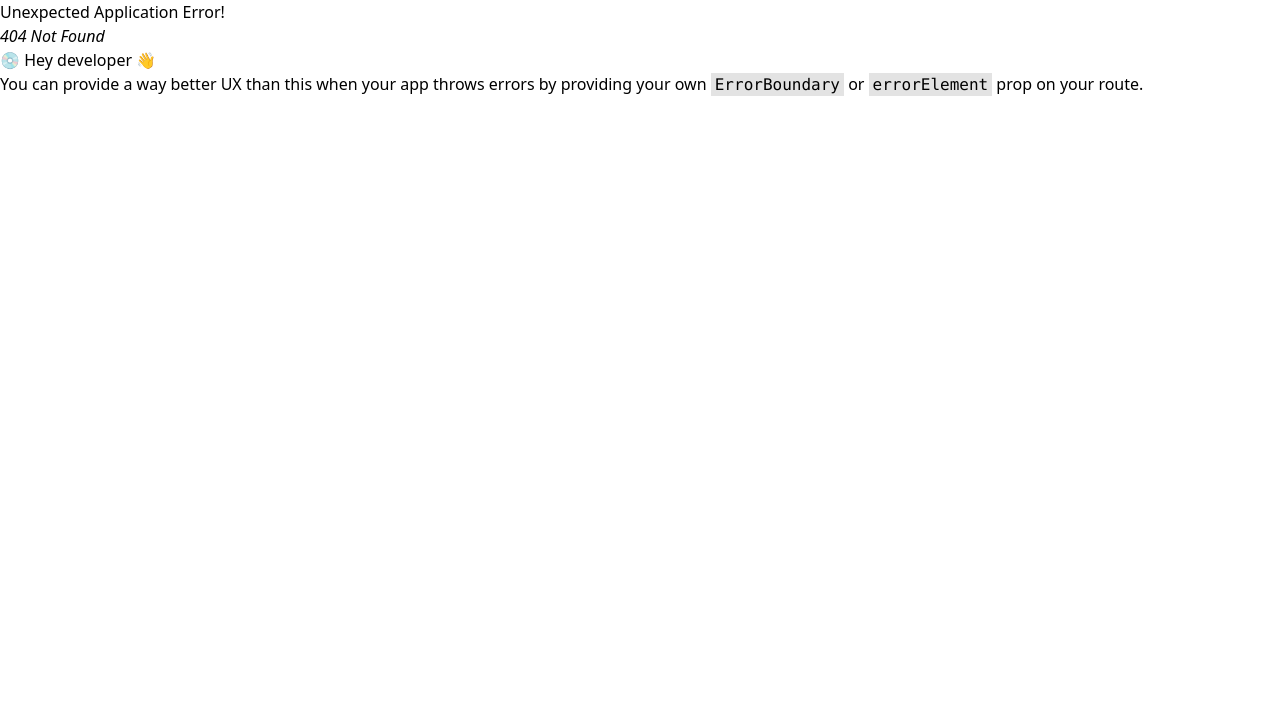
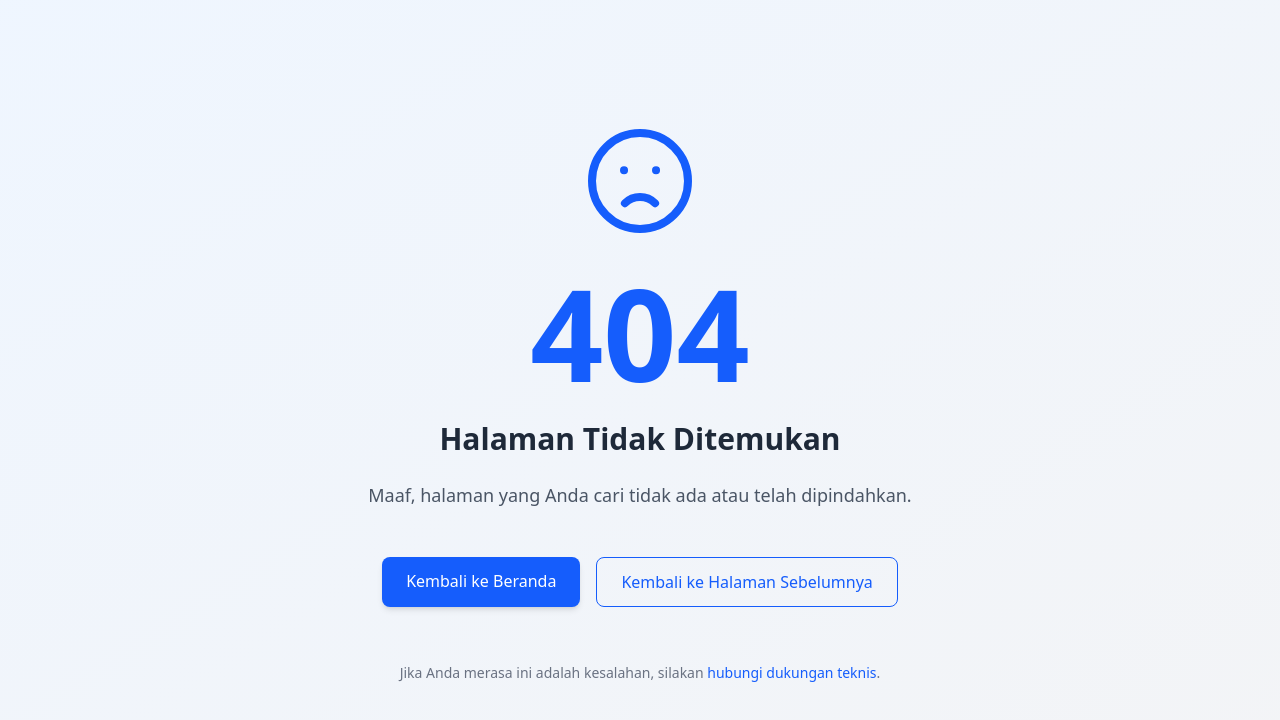
Before and after one commit to Azzerith/forum_asisten, a React (Vite) app in the folder frontend/: page /login in a window 1280 px wide. Before the commit this address had no page. Shown: the top 720 px of the page. Built offline with nearby package versions, Linux system fonts and the light colour scheme.

Commit message:
error & not found page

```diff
--- /dev/null
+++ b/frontend/src/components/ErrorPage.jsx
@@ -0,0 +1,68 @@
+import { useRouteError, Link } from 'react-router-dom'
+import PropTypes from 'prop-types'
+
+const ErrorPage = ({ customMessage }) => {
+  const error = useRouteError()
+  console.error(error)
+
+  // Default error message
+  let errorMessage = customMessage || 'Terjadi kesalahan yang tidak terduga'
+  let errorStatus = ''
+  let errorDetails = ''
+
+  // Jika error dari router
+  if (error) {
+    errorStatus = error.status || ''
+    errorDetails = error.statusText || error.message || ''
+
+    if (error.status === 404) {
+      errorMessage = 'Halaman yang Anda cari tidak ditemukan'
+    } else if (error.status === 401) {
+      errorMessage = 'Anda tidak memiliki akses ke halaman ini'
+    } else if (error.status === 500) {
+      errorMessage = 'Terjadi kesalahan di server'
+    }
+  }
+
+  return (
+    <div className="flex items-center justify-center min-h-screen bg-gray-50 p-5">
+      <div className="text-center bg-white rounded-xl shadow-md p-10 max-w-2xl w-full">
+        <h1 className="text-5xl font-bold text-red-600 mb-6">Oops!</h1>
+
+        {errorStatus && (
+          <p className="text-lg text-gray-500 mb-2">Kode Error: {errorStatus}</p>
+        )}
+
+        <p className="text-2xl text-gray-800 mb-6">{errorMessage}</p>
+
+        {errorDetails && (
+          <p className="text-sm text-gray-500 mb-8">
+            <span className="font-medium">Detail:</span> {errorDetails}
+          </p>
+        )}
+
+        <div className="flex flex-col sm:flex-row gap-4 justify-center">
+          <Link
+            to="/"
+            className="px-6 py-3 bg-blue-600 text-white font-medium rounded-lg hover:bg-blue-700 transition-colors duration-300 text-center"
+          >
+            Kembali ke Halaman Utama
+          </Link>
+
+          <button
+            onClick={() => window.location.reload()}
+            className="px-6 py-3 bg-gray-600 text-white font-medium rounded-lg hover:bg-gray-700 transition-colors duration-300"
+          >
+            Muat Ulang Halaman
+          </button>
+        </div>
+      </div>
+    </div>
+  )
+}
+
+ErrorPage.propTypes = {
+  customMessage: PropTypes.string
+}
+
+export default ErrorPage
--- /dev/null
+++ b/frontend/src/components/NotFoundPage.jsx
@@ -0,0 +1,72 @@
+import { Link } from 'react-router-dom'
+
+const NotFoundPage = () => {
+  return (
+    <div className="flex flex-col items-center justify-center min-h-screen bg-gradient-to-br from-blue-50 to-gray-100 p-6">
+      <div className="text-center max-w-md lg:max-w-2xl space-y-6">
+        {/* Error Icon/Illustration */}
+        <div className="flex justify-center">
+          <svg
+            xmlns="http://www.w3.org/2000/svg"
+            className="h-32 w-32 text-blue-600"
+            fill="none"
+            viewBox="0 0 24 24"
+            stroke="currentColor"
+          >
+            <path
+              strokeLinecap="round"
+              strokeLinejoin="round"
+              strokeWidth={1.5}
+              d="M9.172 16.172a4 4 0 015.656 0M9 10h.01M15 10h.01M21 12a9 9 0 11-18 0 9 9 0 0118 0z"
+            />
+          </svg>
+        </div>
+
+        {/* Error Code */}
+        <h1 className="text-9xl font-bold text-blue-600">404</h1>
+
+        {/* Error Message */}
+        <h2 className="text-3xl font-semibold text-gray-800">
+          Halaman Tidak Ditemukan
+        </h2>
+
+        <p className="text-lg text-gray-600">
+          Maaf, halaman yang Anda cari tidak ada atau telah dipindahkan.
+        </p>
+
+        {/* Action Buttons */}
+        <div className="flex flex-col sm:flex-row gap-4 justify-center pt-6">
+          <Link
+            to="/"
+            className="px-6 py-3 bg-blue-600 text-white font-medium rounded-lg hover:bg-blue-700 transition-all duration-300 shadow-md hover:shadow-lg transform hover:-translate-y-1"
+          >
+            Kembali ke Beranda
+          </Link>
+
+          <button
+            onClick={() => window.history.back()}
+            className="px-6 py-3 border border-blue-600 text-blue-600 font-medium rounded-lg hover:bg-blue-50 transition-all duration-300"
+          >
+            Kembali ke Halaman Sebelumnya
+          </button>
+        </div>
+
+        {/* Additional Help */}
+        <div className="pt-8">
+          <p className="text-sm text-gray-500">
+            Jika Anda merasa ini adalah kesalahan, silakan{' '}
+            <a
+              href="mailto:support@example.com"
+              className="text-blue-600 hover:underline"
+            >
+              hubungi dukungan teknis
+            </a>
+            .
+          </p>
+        </div>
+      </div>
+    </div>
+  )
+}
+
+export default NotFoundPage
--- a/frontend/src/main.jsx
+++ b/frontend/src/main.jsx
@@ -1,47 +1,76 @@
-import React from 'react'
+import React, { lazy, Suspense } from 'react'
 import ReactDOM from 'react-dom/client'
 import { createBrowserRouter, RouterProvider } from 'react-router-dom'
 import './index.css'
-import LoginPage from './pages/LoginPage'
-import HomePage from './pages/HomePage'
-import MataKuliahPage from './pages/MataKuliahPage'
-import ProfilePage from './pages/ProfilePage'
-import JadwalAsistenPage from './pages/JadwalAsistenPage'
-import RekapitulasiPage from './pages/RekapitulasiPage'
-import PresensiPage from './pages/PresensiPage'
-import AdminHomePage from './pages/admin/AdminHomePage'
-import DataDosen from './pages/admin/DataDosen'
-import DataProdi from './pages/admin/DataProdi'
-import DataUser from './pages/admin/DataUser'
-import DataMataKuliah from './pages/admin/DataMataKuliah'
-import DataJadwal from './pages/admin/DataJadwal'
-import DataPlotingan from './pages/admin/DataPlotingan'
-import DataPresensi from './pages/admin/DataPresensi'
-import DataRekapitulasi from './pages/admin/DataRekapitulasi'
 
+// Layout
+const Layout = lazy(() => import('./components/Layout'))
+
+// Public Pages
+const LoginPage = lazy(() => import('./pages/LoginPage'))
+const HomePage = lazy(() => import('./pages/HomePage'))
+const ProfilePage = lazy(() => import('./pages/ProfilePage'))
+const JadwalAsistenPage = lazy(() => import('./pages/JadwalAsistenPage'))
+const MataKuliahPage = lazy(() => import('./pages/MataKuliahPage'))
+const PresensiPage = lazy(() => import('./pages/PresensiPage'))
+const RekapitulasiPage = lazy(() => import('./pages/RekapitulasiPage'))
+
+// Admin Pages
+const AdminHomePage = lazy(() => import('./pages/admin/AdminHomePage'))
+const DataDosen = lazy(() => import('./pages/admin/DataDosen'))
+const DataProdi = lazy(() => import('./pages/admin/DataProdi'))
+const DataUser = lazy(() => import('./pages/admin/DataUser'))
+const DataMataKuliah = lazy(() => import('./pages/admin/DataMataKuliah'))
+const DataJadwal = lazy(() => import('./pages/admin/DataJadwal'))
+const DataPlotingan = lazy(() => import('./pages/admin/DataPlotingan'))
+const DataPresensi = lazy(() => import('./pages/admin/DataPresensi'))
+const DataRekapitulasi = lazy(() => import('./pages/admin/DataRekapitulasi'))
+
+// Error Component
+const ErrorPage = lazy(() => import('./components/ErrorPage'))
+const NotFoundPage = lazy(() => import('./components/NotFoundPage'))
 
 const router = createBrowserRouter([
-  { path: '/', element: <LoginPage /> },
-  { path: '/home', element: <HomePage /> },
-  {path: '/profile', element: <ProfilePage /> },
-  {path: '/jadwal', element: <JadwalAsistenPage /> },
-  { path: '/mata-kuliah', element: <MataKuliahPage /> },
-  { path: '/presensi', element: <PresensiPage /> },
-  {path:'/rekapitulasi',element:<RekapitulasiPage/>},
+  {
+    path: '/',
+    element: <LoginPage />,
+    errorElement: <ErrorPage />
+  },
+  {
+    path: '*',
+    element: <NotFoundPage />,
+    errorElement: <ErrorPage />
+  },
+  {
+    element: <Layout />, // Gunakan satu layout untuk semua halaman
+    errorElement: <ErrorPage />,
+    children: [
+      // Route User Biasa
+      { path: '/home', element: <HomePage /> },
+      { path: '/profile', element: <ProfilePage /> },
+      { path: '/jadwal', element: <JadwalAsistenPage /> },
+      { path: '/mata-kuliah', element: <MataKuliahPage /> },
+      { path: '/presensi', element: <PresensiPage /> },
+      { path: '/rekapitulasi', element: <RekapitulasiPage /> },
 
-  {path:'/admin/home', element:<AdminHomePage/>},
-  {path:'/admin/data-dosen', element:<DataDosen/>},
-  {path:'/admin/data-prodi',element:<DataProdi/>},
-  {path:'/admin/data-user',element:<DataUser/>},
-  {path:'/admin/data-matkul',element:<DataMataKuliah/>},
-  {path:'/admin/data-jadwal', element:<DataJadwal/>},
-  {path:'/admin/data-plotingan', element:<DataPlotingan/>},
-  {path:'/admin/data-presensi', element:<DataPresensi/>},
-  {path:'/admin/data-rekapitulasi', element:<DataRekapitulasi/>},
+      // Route Admin (tetap gunakan prefix /admin untuk grouping)
+      { path: '/admin/home', element: <AdminHomePage /> },
+      { path: '/admin/data-dosen', element: <DataDosen /> },
+      { path: '/admin/data-prodi', element: <DataProdi /> },
+      { path: '/admin/data-user', element: <DataUser /> },
+      { path: '/admin/data-matkul', element: <DataMataKuliah /> },
+      { path: '/admin/data-jadwal', element: <DataJadwal /> },
+      { path: '/admin/data-plotingan', element: <DataPlotingan /> },
+      { path: '/admin/data-presensi', element: <DataPresensi /> },
+      { path: '/admin/data-rekapitulasi', element: <DataRekapitulasi /> }
+    ]
+  }
 ])
 
 ReactDOM.createRoot(document.getElementById('root')).render(
   <React.StrictMode>
-    <RouterProvider router={router} />
+    <Suspense fallback={<div className="loading-spinner">Memuat...</div>}>
+      <RouterProvider router={router} />
+    </Suspense>
   </React.StrictMode>
 )
--- a/frontend/src/pages/NotFoundPage.jsx
+++ /dev/null
@@ -1,8 +0,0 @@
-export default function NotFoundPage() {
-    return (
-      <div className="p-6 text-center">
-        <h1 className="text-3xl font-bold text-red-600 mb-4">404 - Halaman Tidak Ditemukan</h1>
-        <p className="text-gray-700">Maaf, halaman yang kamu cari tidak tersedia.</p>
-      </div>
-    );
-  }
--- a/frontend/src/pages/RekapitulasiPage.jsx
+++ b/frontend/src/pages/RekapitulasiPage.jsx
@@ -96,51 +96,6 @@ const RekapitulasiPage = () => {
 
     fetchData();
   }, []);
-
-  // Process data for grouping by mata kuliah
-  const groupedByMataKuliah = useMemo(() => {
-    if (!dataLoaded) return {};
-
-    const grouped = {};
-
-    if (!Array.isArray(presensiData)) return grouped;
-
-    presensiData.forEach(item => {
-      if (item && item.jadwal && item.jadwal.mata_kuliah) {
-        const matkulId = item.jadwal.mata_kuliah.id;
-        const matkulName = item.jadwal.mata_kuliah.nama;
-        const matkulKode = item.jadwal.mata_kuliah.kode;
-
-        if (!grouped[matkulId]) {
-          grouped[matkulId] = {
-            mataKuliah: {
-              id: matkulId,
-              nama: matkulName,
-              kode: matkulKode
-            },
-            jadwal: item.jadwal,
-            presensi: [],
-            stats: {
-              hadir: 0,
-              izin: 0,
-              alpha: 0,
-              pengganti: 0
-            }
-          };
-        }
-
-        grouped[matkulId].presensi.push(item);
-
-        // Update stats
-        if (item.status === 'hadir') grouped[matkulId].stats.hadir++;
-        if (item.status === 'izin') grouped[matkulId].stats.izin++;
-        if (item.status === 'alpha') grouped[matkulId].stats.alpha++;
-        if (item.jenis === 'pengganti') grouped[matkulId].stats.pengganti++;
-      }
-    });
-
-    return grouped;
-  }, [presensiData, dataLoaded]);
 
   // Filter and sort presensi data
   const filteredPresensi = useMemo(() => {
--- a/frontend/src/pages/admin/DataPresensi.jsx
+++ b/frontend/src/pages/admin/DataPresensi.jsx
@@ -622,9 +622,9 @@ export default function DataPresensi() {
                               }}
                             />
                           </div>
-                          <p className="mt-2 text-xs text-gray-500 text-center">
+                          {/* <p className="mt-2 text-xs text-gray-500 text-center">
                             Klik kanan pada gambar untuk opsi lainnya
-                          </p>
+                          </p> */}
                         </div>
                       ) : (
                         <p className="text-gray-500 h-full flex items-center justify-center">Tidak ada bukti</p>
```
